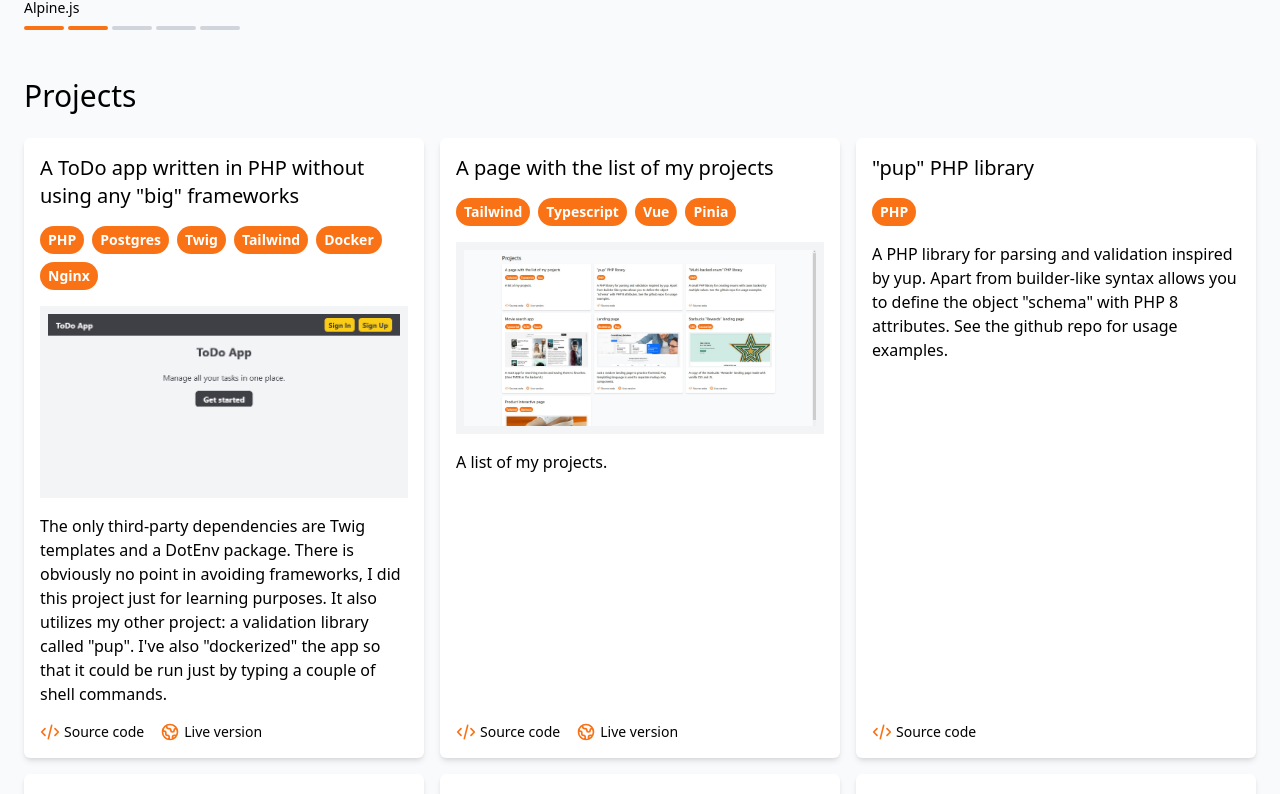
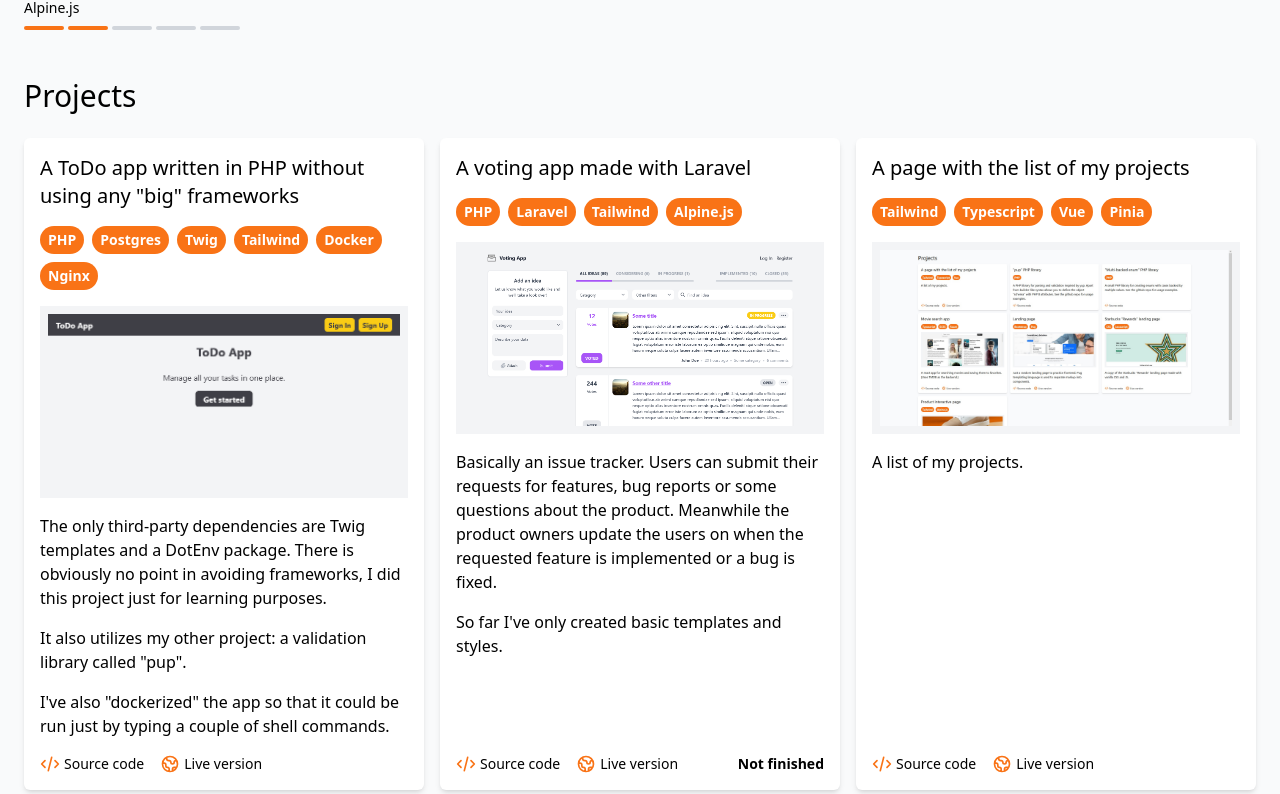
Before and after one commit to try-again-later/try-again-later.github.io, a Vue app: page / in a window 1280 px wide. Shown: the part 518-1312 px from the top of the page. Built offline with nearby package versions, Linux system fonts and the light colour scheme.

Commit message:
Add voting app project description and screenshots

```diff
--- a/src/Projects.ts
+++ b/src/Projects.ts
@@ -4,9 +4,10 @@ export type ProjectInfo = {
   name: string;
   sourceCodeUrl: string;
   liveUrl?: string;
-  description: string;
+  description: string[];
   technologies: Technology[];
   screenshots: string[];
+  wip: boolean;
 };
 
 const projects: ProjectInfo[] = [
@@ -14,8 +15,11 @@ const projects: ProjectInfo[] = [
     name: 'A ToDo app written in PHP without using any "big" frameworks',
     sourceCodeUrl: 'https://github.com/try-again-later/Todo-App',
     liveUrl: 'https://tal-todo-app.herokuapp.com',
-    description:
-      'The only third-party dependencies are Twig templates and a DotEnv package. There is obviously no point in avoiding frameworks, I did this project just for learning purposes. It also utilizes my other project: a validation library called "pup". I\'ve also "dockerized" the app so that it could be run just by typing a couple of shell commands.',
+    description: [
+      'The only third-party dependencies are Twig templates and a DotEnv package. There is obviously no point in avoiding frameworks, I did this project just for learning purposes.',
+      'It also utilizes my other project: a validation library called "pup".',
+      'I\'ve also "dockerized" the app so that it could be run just by typing a couple of shell commands.',
+    ],
     technologies: ['PHP', 'Postgres', 'Twig', 'Tailwind', 'Docker', 'Nginx'],
     screenshots: [
       '/screenshots/todo-app/1.png',
@@ -23,84 +27,110 @@ const projects: ProjectInfo[] = [
       '/screenshots/todo-app/3.png',
       '/screenshots/todo-app/4.png',
     ],
+    wip: false,
+  },
+  {
+    name: 'A voting app made with Laravel',
+    sourceCodeUrl: 'https://github.com/try-again-later/Voting-App',
+    liveUrl: 'https://tal-voting-app.herokuapp.com',
+    description: [
+      'Basically an issue tracker. Users can submit their requests for features, bug reports or some questions about the product. Meanwhile the product owners update the users on when the requested feature is implemented or a bug is fixed.',
+      "So far I've only created basic templates and styles.",
+    ],
+    technologies: ['PHP', 'Laravel', 'Tailwind', 'Alpine.js'],
+    screenshots: ['/screenshots/voting-app/1.png', '/screenshots/voting-app/2.png'],
+    wip: true,
   },
   {
     name: 'A page with the list of my projects',
     sourceCodeUrl: 'https://github.com/try-again-later/try-again-later.github.io',
     liveUrl: 'https://try-again-later.github.io',
-    description: 'A list of my projects.',
+    description: ['A list of my projects.'],
     technologies: ['Tailwind', 'Typescript', 'Vue', 'Pinia'],
     screenshots: [
       '/screenshots/try-again-later.github.io/1.jpg',
       '/screenshots/try-again-later.github.io/2.jpg',
     ],
+    wip: false,
   },
   {
     name: '"pup" PHP library',
     sourceCodeUrl: 'https://github.com/try-again-later/pup',
-    description:
+    description: [
       'A PHP library for parsing and validation inspired by yup. Apart from builder-like syntax allows you to define the object "schema" with PHP 8 attributes. See the github repo for usage examples.',
+    ],
     technologies: ['PHP'],
     screenshots: [],
+    wip: false,
   },
   {
     name: '"Multi-backed enum" PHP library',
     sourceCodeUrl: 'https://github.com/try-again-later/MultiBackedEnum',
-    description:
+    description: [
       'A small PHP library for creating enums with cases backed by multiple values. See the github repo for usage examples.',
+    ],
     technologies: ['PHP'],
     screenshots: [],
+    wip: false,
   },
   {
     name: 'Movie search app',
     sourceCodeUrl: 'https://github.com/try-again-later/Movie-Search-App',
     liveUrl: 'https://try-again-later.github.io/Movie-Search-App',
-    description:
+    description: [
       'A react app for searching movies and saving them to favorites. (Uses TMDB as the backend.)',
+    ],
     technologies: ['Typescript', 'SCSS', 'React'],
     screenshots: [
       '/screenshots/movie-search-app/1.jpg',
       '/screenshots/movie-search-app/2.jpg',
       '/screenshots/movie-search-app/3.jpg',
     ],
+    wip: false,
   },
   {
     name: 'Landing page',
     sourceCodeUrl: 'https://github.com/try-again-later/Landing-Page-Practice',
     liveUrl: 'https://try-again-later.github.io/Landing-Page-Practice',
-    description:
+    description: [
       'Just a random landing page to practice frontend. Pug templating language is used to separate markup into components.',
+    ],
     technologies: ['Bootstrap', 'Pug'],
     screenshots: [
       '/screenshots/landing-page-practice/1.jpg',
       '/screenshots/landing-page-practice/2.jpg',
       '/screenshots/landing-page-practice/3.jpg',
     ],
+    wip: false,
   },
   {
     name: 'Starbucks "Rewards" landing page',
     sourceCodeUrl: 'https://github.com/try-again-later/Starbucks-Rewards-Page',
     liveUrl: 'https://try-again-later.github.io/Starbucks-Rewards-Page',
-    description: 'A copy of the Starbucks "Rewards" landing page made with vanilla CSS and JS.',
+    description: ['A copy of the Starbucks "Rewards" landing page made with vanilla CSS and JS.'],
     technologies: ['CSS', 'Javascript'],
     screenshots: [
       '/screenshots/starbucks-rewards-page/1.jpg',
       '/screenshots/starbucks-rewards-page/2.jpg',
       '/screenshots/starbucks-rewards-page/3.jpg',
     ],
+    wip: false,
   },
   {
     name: 'Product interactive page',
     sourceCodeUrl: 'https://github.com/try-again-later/Interactive-Product-Page',
     liveUrl: 'https://try-again-later.github.io/Interactive-Product-Page',
-    description:
-      'A product page for the ecommerce website made with Tailwind and Alpinejs framework. All the buttons are actually clickable. There is only a mobile version for now, but it still usable on desktop.',
+    description: [
+      'A product page for the ecommerce website made with Tailwind and Alpinejs framework. All the buttons are actually clickable.',
+      'There is only a mobile version for now, but it is still usable on desktop.',
+    ],
     technologies: ['Tailwind', 'Alpine.js'],
     screenshots: [
       '/screenshots/interactive-product-page/1.jpg',
       '/screenshots/interactive-product-page/2.jpg',
       '/screenshots/interactive-product-page/3.jpg',
     ],
+    wip: true,
   },
 ];
 
--- a/src/Skills.ts
+++ b/src/Skills.ts
@@ -50,6 +50,11 @@ const backendSkills: Skill[] = [
     technology: 'Twig templates',
     level: 2,
   },
+  {
+    technology: 'Laravel',
+    level: 1,
+    icon: 'https://cdn.jsdelivr.net/gh/devicons/devicon/icons/laravel/laravel-plain.svg',
+  },
 ];
 
 const miscSkills: Skill[] = [
--- a/src/Technology.ts
+++ b/src/Technology.ts
@@ -14,6 +14,7 @@ type Technology =
   | 'Twig'
   | 'Postgres'
   | 'Docker'
-  | 'Nginx';
+  | 'Nginx'
+  | 'Laravel';
 
 export default Technology;
--- a/src/components/ProjectCard.vue
+++ b/src/components/ProjectCard.vue
@@ -35,7 +35,9 @@ defineProps<{
         :images-urls="info.screenshots"
         class="mb-4"
       />
-      <p>{{ info.description }}</p>
+      <div class="flex flex-col gap-4">
+        <p v-for="paragraph in info.description">{{ paragraph }}</p>
+      </div>
     </section>
 
     <section class="mt-auto">
@@ -45,6 +47,7 @@ defineProps<{
         <IconLink v-if="info.liveUrl != null" :href="info.liveUrl" :icon="GlobeIcon">
           Live version
         </IconLink>
+        <div v-if="info.wip" class="font-bold text-sm ml-auto">Not finished</div>
       </div>
     </section>
   </article>
```
Also changed, not shown: public/screenshots/voting-app/1.png (added), public/screenshots/voting-app/2.png (added).
